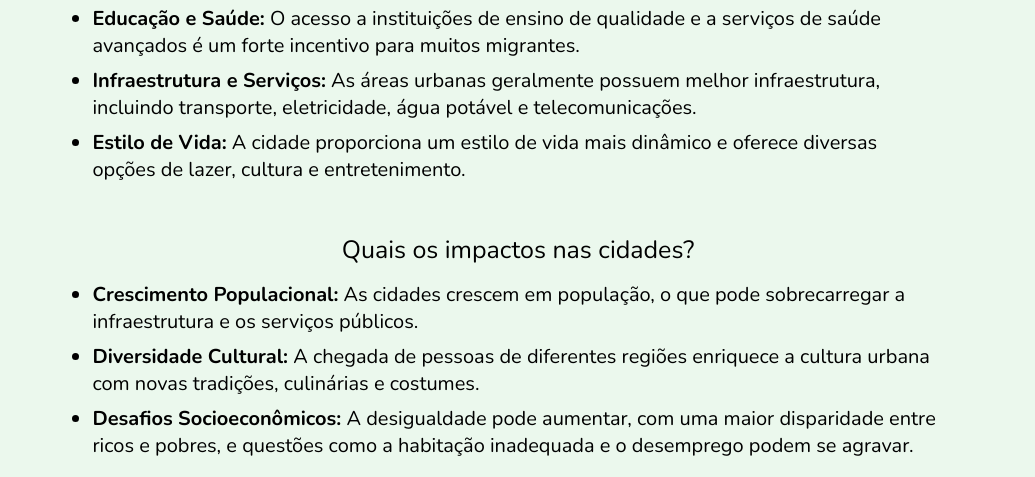
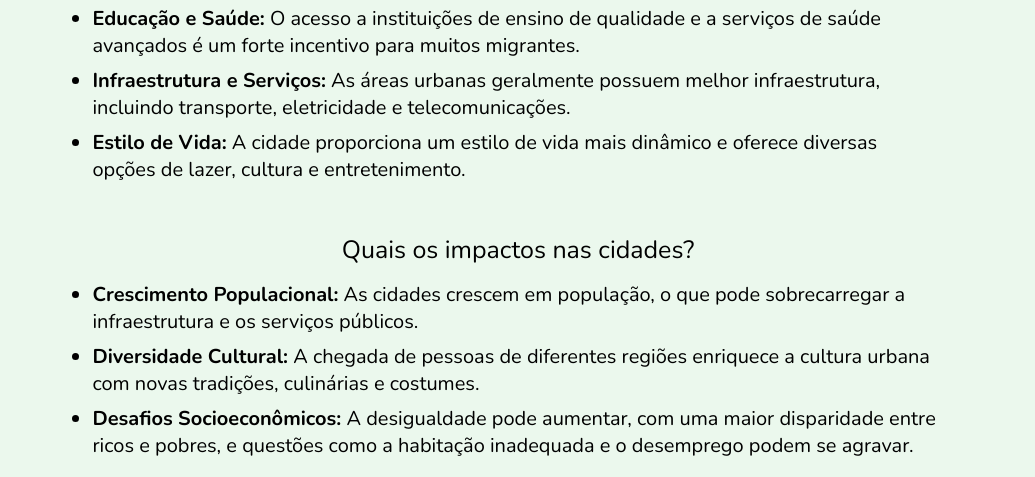
Before and after one commit to emanuelhmarcineksilva/Novos_Rumos_Grandes_Oportunidades, a plain HTML site: page index.html in a window 1280 px wide. Shown: the part 4806-5283 px from the top of the page, without its empty margins (122-1157 px from the left). Drawn offline with nearby package versions, Linux system fonts and the light colour scheme.

Commit message:
Update index.html

```diff
--- a/index.html
+++ b/index.html
@@ -181,7 +181,7 @@
                         </li>
                         <li class="cada-li-ordenada">
                             <p><strong>Infraestrutura e Serviços:</strong> As áreas urbanas geralmente possuem melhor
-                                infraestrutura, incluindo transporte, eletricidade, água potável e telecomunicações.</p>
+                                infraestrutura, incluindo transporte, eletricidade e telecomunicações.</p>
                         </li>
                         <li class="cada-li-ordenada">
                             <p><strong>Estilo de Vida:</strong> A cidade proporciona um estilo de vida mais dinâmico e
```
